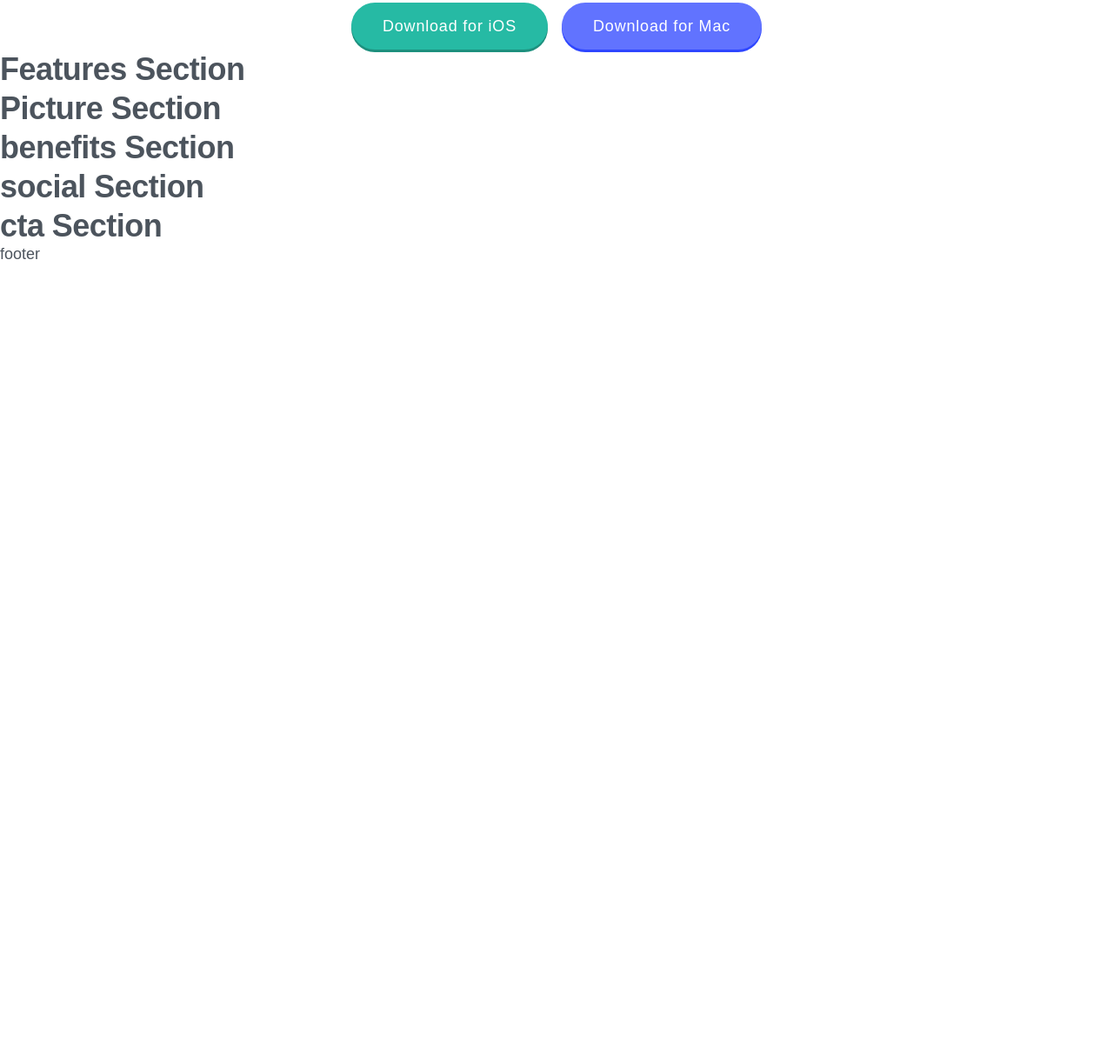
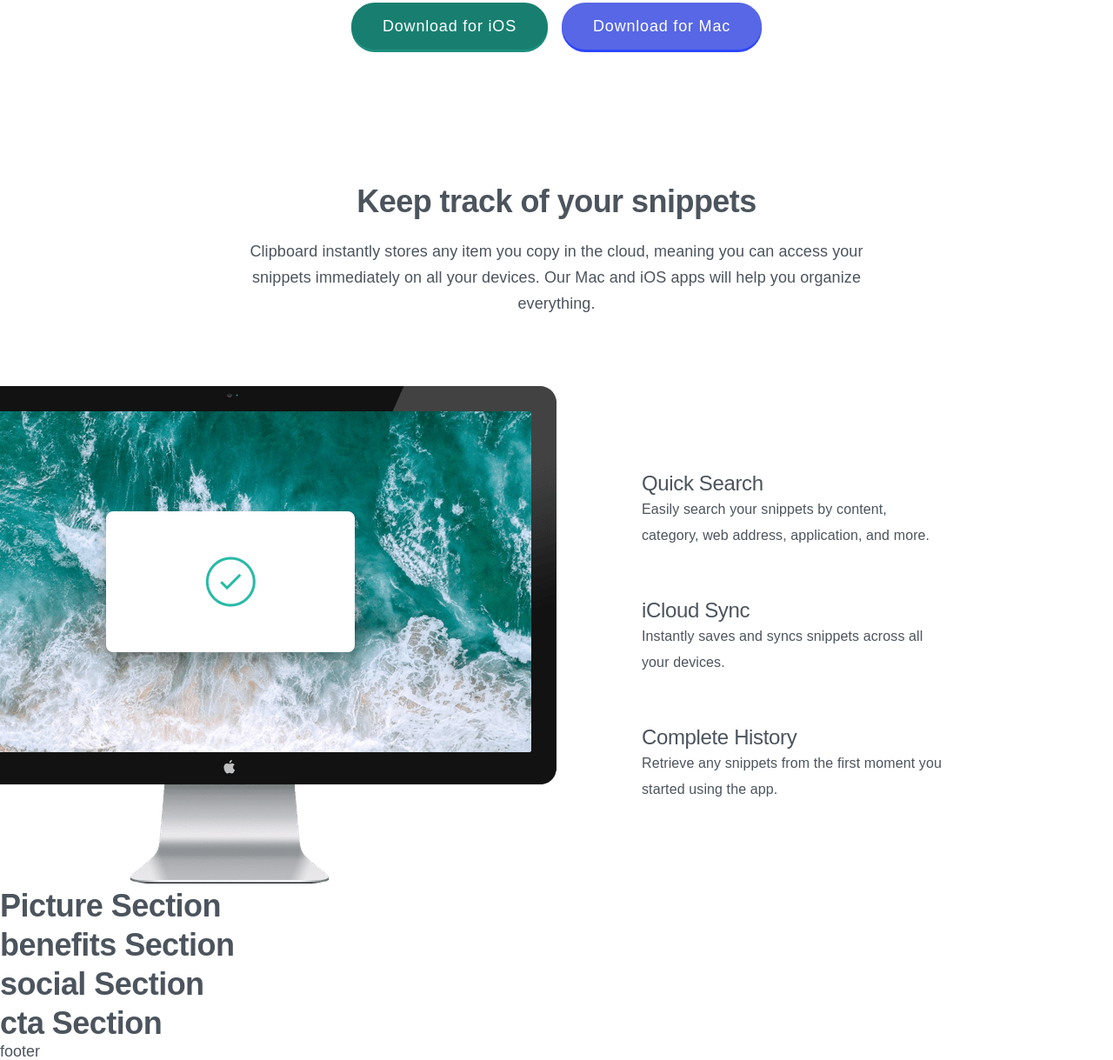
Before and after one commit to MinhKhangTran/w52s_10_11ty_clipboard, an Eleventy site: page src/index.html in a window 1280 px wide. Shown: the part 491-1710 px from the top of the page at 87% size. Before the commit the page ends 800 px from the top, so only its background shows below. Built offline with nearby package versions, Linux system fonts and the light colour scheme; Eleventy itself is replaced by a stand-in of ours; files that its build step writes are made by us from their sources; a web font is replaced by a local one.

Commit message:
:sparkles: Features

```diff
--- a/src/_includes/features.html
+++ b/src/_includes/features.html
@@ -1,3 +1,34 @@
-<section aria-label="features Section">
-    <h2 class="h2">Features Section</h1>
+<section id="features" aria-label="features Section">
+  <h2 class="h2">Keep track of your snippets</h2>
+  <p class="body text-grayish-blue features_subtitle">
+    Clipboard instantly stores any item you copy in the cloud, meaning you can
+    access your snippets immediately on all your devices. Our Mac and iOS apps
+    will help you organize everything.
+  </p>
+  <article class="features_article">
+    <div class="features_left-panel">
+      <img src="/images/image-computer.png" alt="an iMac" />
+    </div>
+    <div class="features_right-panel">
+      <article>
+        <h3 class="h3">Quick Search</h3>
+        <p class="body-sm text-grayish-blue">
+          Easily search your snippets by content, category, web address,
+          application, and more.
+        </p>
+      </article>
+      <article>
+        <h3 class="h3">iCloud Sync</h3>
+        <p class="body-sm text-grayish-blue">
+          Instantly saves and syncs snippets across all your devices.
+        </p>
+      </article>
+      <article>
+        <h3 class="h3">Complete History</h3>
+        <p class="body-sm text-grayish-blue">
+          Retrieve any snippets from the first moment you started using the app.
+        </p>
+      </article>
+    </div>
+  </article>
 </section>
--- a/src/css/global.css
+++ b/src/css/global.css
@@ -11,7 +11,7 @@
   --strong-cyan: hsl(171, 66%, 44%);
   --light-blue: hsl(233, 100%, 69%);
   --dark-grayish-blue: hsl(210, 10%, 33%);
-  --grayish-blue: hsl(201, 11%, 66%);
+  --grayish-blue: ##6c747a;
   --strong-cyan-hover: hsl(170, 53%, 58%);
   --light-blue-hover: hsl(233, 100%, 77%);
   --footer: hsl(220, 18%, 97%);
@@ -350,14 +350,14 @@ ul {
   }
 }
 .btn-primary {
-  background-color: var(--strong-cyan);
+  background-color: #187f70;
   box-shadow: 0px 3px 0px #1d907e;
 }
 .btn-primary:hover {
   background-color: var(--strong-cyan-hover);
 }
 .btn-secondary {
-  background-color: var(--light-blue);
+  background-color: #5767e5;
   box-shadow: 0px 3px 0px #2e46ff;
 }
 .btn-secondary:hover {
@@ -366,7 +366,71 @@ ul {
 /* ----------------------------- */
 /* Features                         */
 /* ----------------------------- */
+#features {
+  padding-top: 10.125rem;
+  text-align: center;
+  width: 90%;
+  margin-inline: auto;
+}
+.features_subtitle {
+  padding-block: 1rem 4.125rem;
+}
+.features_right-panel {
+  padding-top: 3.5rem;
+}
+.features_left-panel {
+  margin-inline: auto;
+}
+.features_left-panel img {
+  margin-inline: auto;
+}
+.features_right-panel p:nth-child(1),
+.features_right-panel p:nth-child(2) {
+  padding-bottom: 2.875rem;
+}
 
+@media (min-width: 1100px) {
+  #features {
+    padding-top: 9.5rem;
+    text-align: center;
+    width: auto;
+  }
+  .features_subtitle {
+    width: 750px;
+    margin-inline: auto;
+    padding-block: 1.25rem 0rem;
+  }
+  .features_article {
+    position: relative;
+    margin-top: 5rem;
+    height: 575px;
+  }
+  .features_left-panel {
+    position: absolute;
+    right: 50%;
+    width: 752px;
+    height: 572px;
+  }
+  .features_right-panel {
+    margin-left: 50%;
+    margin-right: 15%;
+    height: 100%;
+    text-align: left;
+    display: flex;
+    gap: 3.5rem;
+    padding-top: 0rem;
+    flex-direction: column;
+    justify-content: center;
+    align-items: flex-end;
+  }
+  .features_right-panel p {
+    width: 350px;
+  }
+  .features_right-panel p:nth-child(1),
+  .features_right-panel p:nth-child(2) {
+    padding-bottom: 0rem;
+  }
+}
 /* ----------------------------- */
 /* Picture                         */
 /* ----------------------------- */
```
